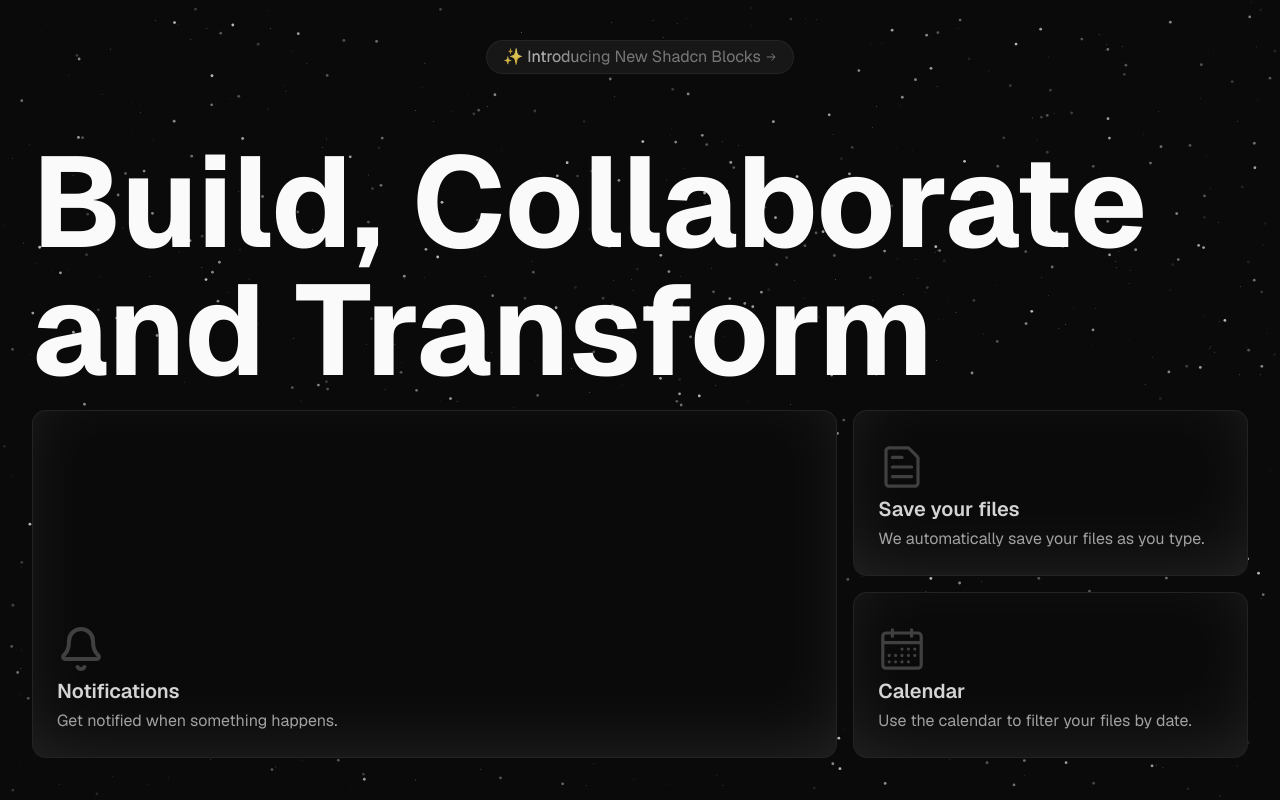
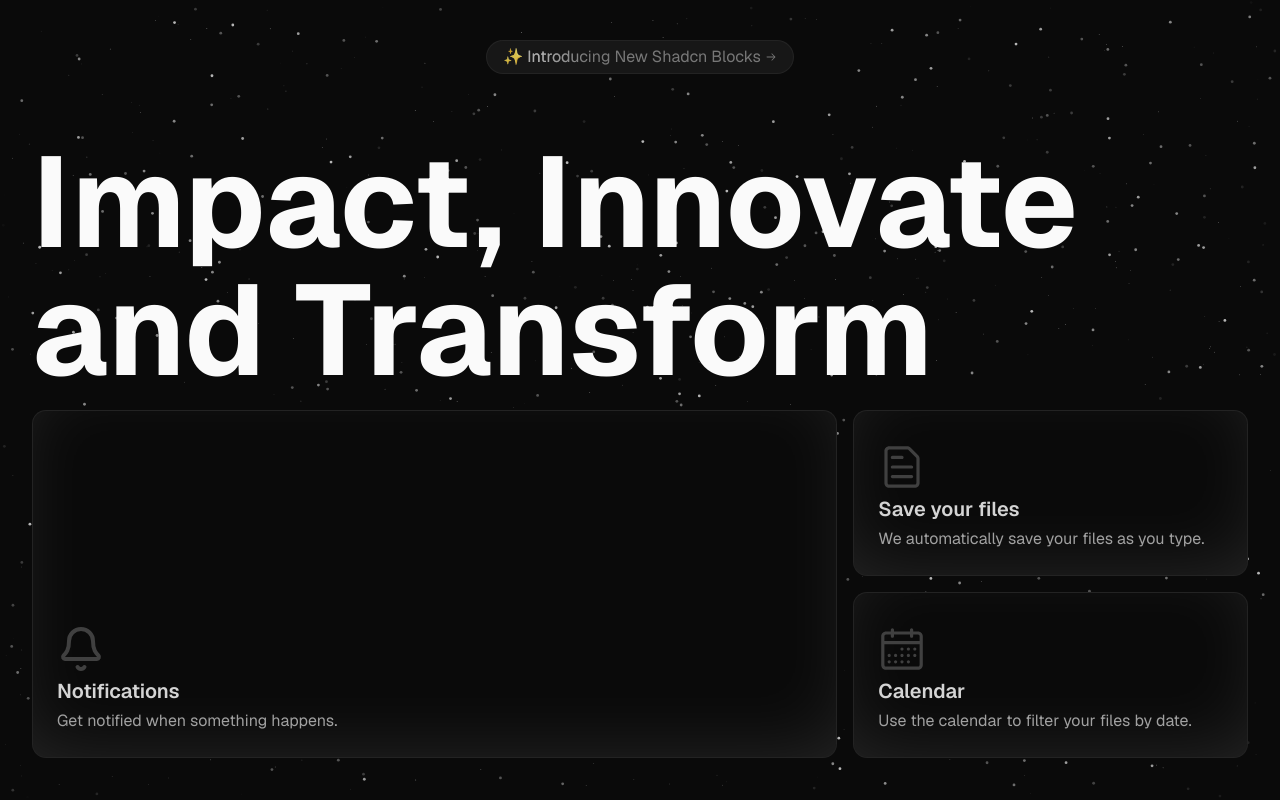
Before and after one commit to SagarNRao/shadcnblocks, a Next.js app: page /hero1 in a window 1280 px wide. Built offline with nearby package versions, Linux system fonts and the light colour scheme.

Commit message:
small changes

```diff
--- a/src/app/hero1/page.tsx
+++ b/src/app/hero1/page.tsx
@@ -67,7 +67,7 @@ export default function Page() {
       <main className="flex flex-col gap-8 items-center max-w-7xl mx-auto">
         <div className="w-full">
           <h1 className="text-4xl md:text-6xl lg:text-9xl font-bold text-center md:text-left">
-            Build, Collaborate
+            Impact, Innovate
           </h1>
           <h1 className="text-4xl md:text-6xl lg:text-9xl font-bold text-center md:text-left">
             and Transform
```
